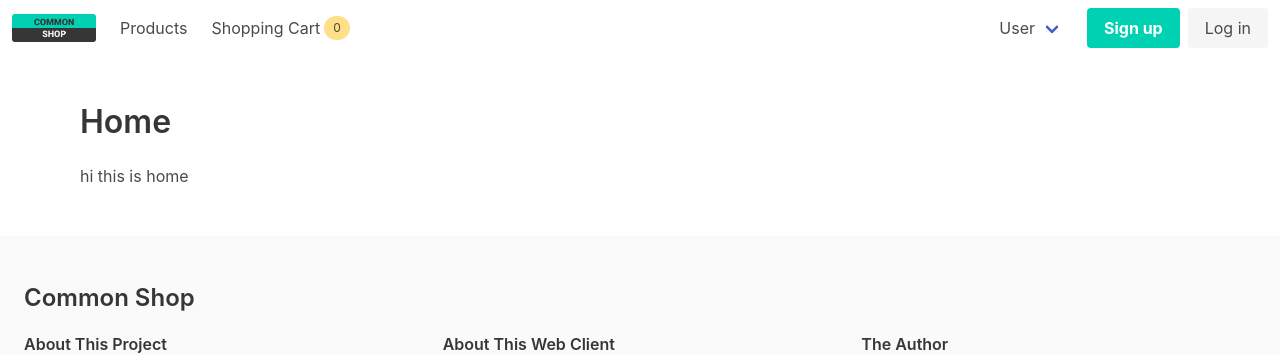
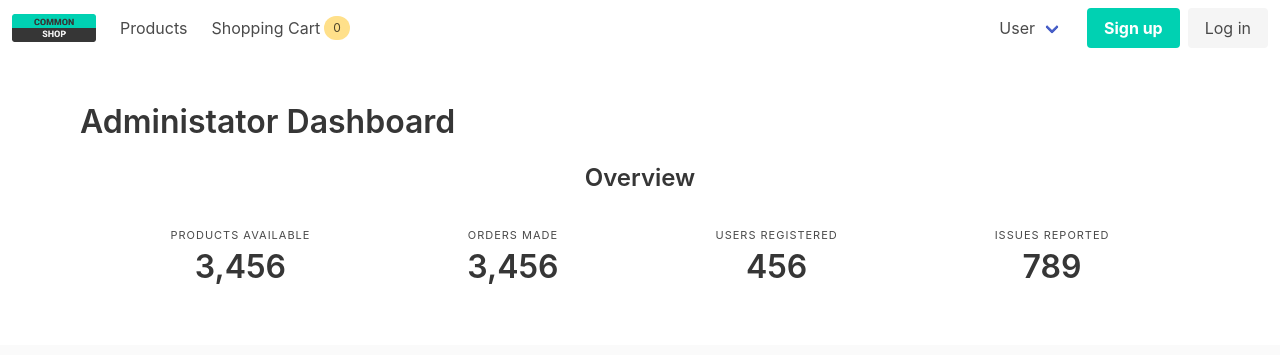
Before and after one commit to weisong0908/common-shop-web-client, a Vue app: page /admin in a window 1280 px wide. Before the commit this address led to /. Shown: the top 355 px of the page. Built offline with nearby package versions, Linux system fonts and the light colour scheme.

Commit message:
add admin dashboard page

```diff
--- a/src/components/Navbar.vue
+++ b/src/components/Navbar.vue
@@ -68,6 +68,9 @@
             <div class="navbar-item has-text-info is-size-7">
               Adminstration
             </div>
+            <router-link class="navbar-item" :to="{ name: 'adminDashboard' }">
+              Dashboard
+            </router-link>
             <router-link class="navbar-item" :to="{ name: 'adminProducts' }">
               Manage Products
             </router-link>
--- /dev/null
+++ b/src/pages/AdminDashboard.vue
@@ -0,0 +1,45 @@
+<template>
+  <page title="Administator Dashboard">
+    <p class="title is-size-4 has-text-centered">Overview</p>
+    <nav class="level p-3">
+      <div class="level-item has-text-centered">
+        <div>
+          <p class="heading">Products Available</p>
+          <router-link :to="{ name: 'adminProducts' }">
+            <p class="title">3,456</p>
+          </router-link>
+        </div>
+      </div>
+      <div class="level-item has-text-centered">
+        <div>
+          <p class="heading">Orders Made</p>
+          <router-link :to="{ name: 'adminOrders' }">
+            <p class="title">3,456</p>
+          </router-link>
+        </div>
+      </div>
+      <div class="level-item has-text-centered">
+        <div>
+          <p class="heading">Users Registered</p>
+          <p class="title">456</p>
+        </div>
+      </div>
+      <div class="level-item has-text-centered">
+        <div>
+          <p class="heading">Issues Reported</p>
+          <p class="title">789</p>
+        </div>
+      </div>
+    </nav>
+  </page>
+</template>
+
+<script>
+import Page from "../components/Page";
+
+export default {
+  components: {
+    Page
+  }
+};
+</script>
--- a/src/routerConfig.js
+++ b/src/routerConfig.js
@@ -8,6 +8,7 @@ import OrderSuccess from "./pages/OrderSuccess";
 import MyOrders from "./pages/MyOrders";
 import Login from "./pages/Login";
 import AdminProducts from "./pages/AdminProducts";
+import AdminDashboard from "./pages/AdminDashboard";
 import AdminProductDetail from "./pages/AdminProductDetail";
 import AdminOrders from "./pages/AdminOrders";
 
@@ -31,6 +32,11 @@ const router = new VueRouter({
       path: "/admin/products/:id",
       component: AdminProductDetail
     },
+    {
+      name: "adminDashboard",
+      path: "/admin",
+      component: AdminDashboard
+    },
     { name: "adminOrders", path: "/admin/orders", component: AdminOrders },
     { name: "notFound", path: "*", redirect: "/" }
   ]
```
